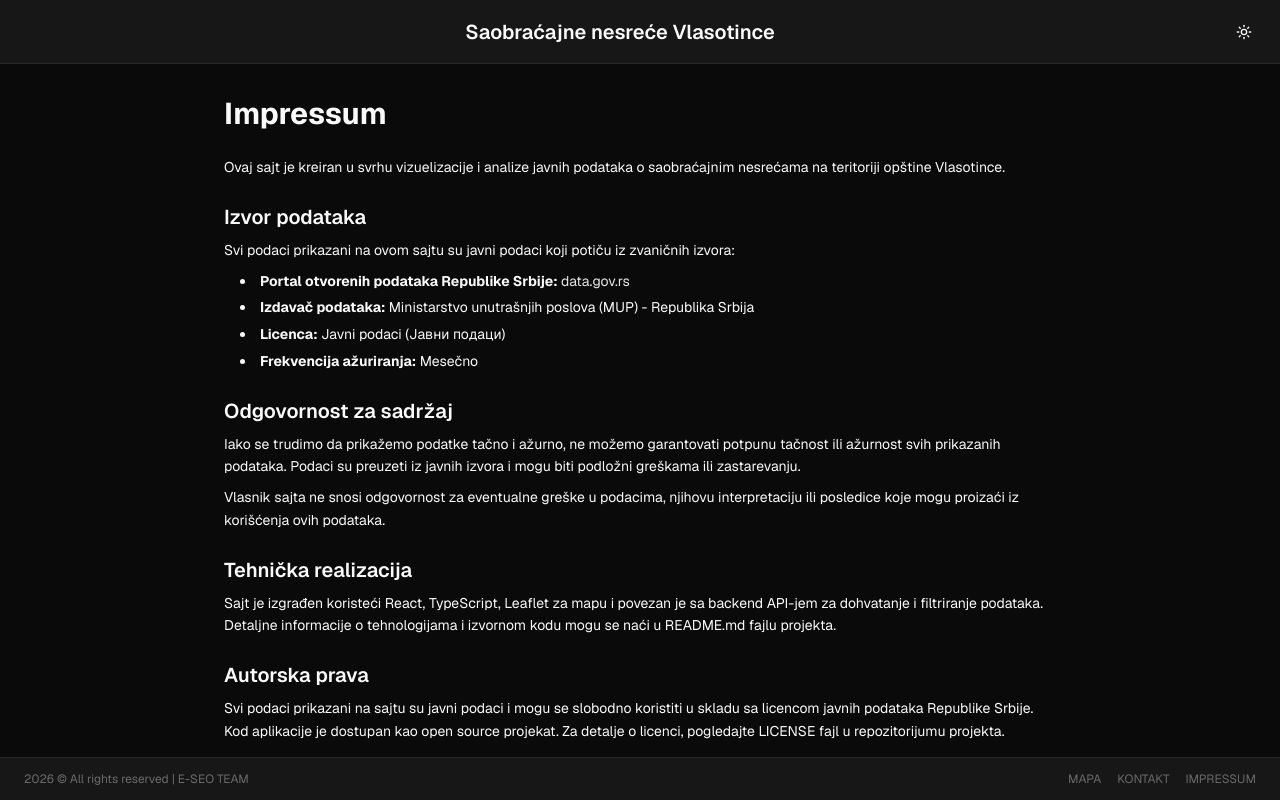
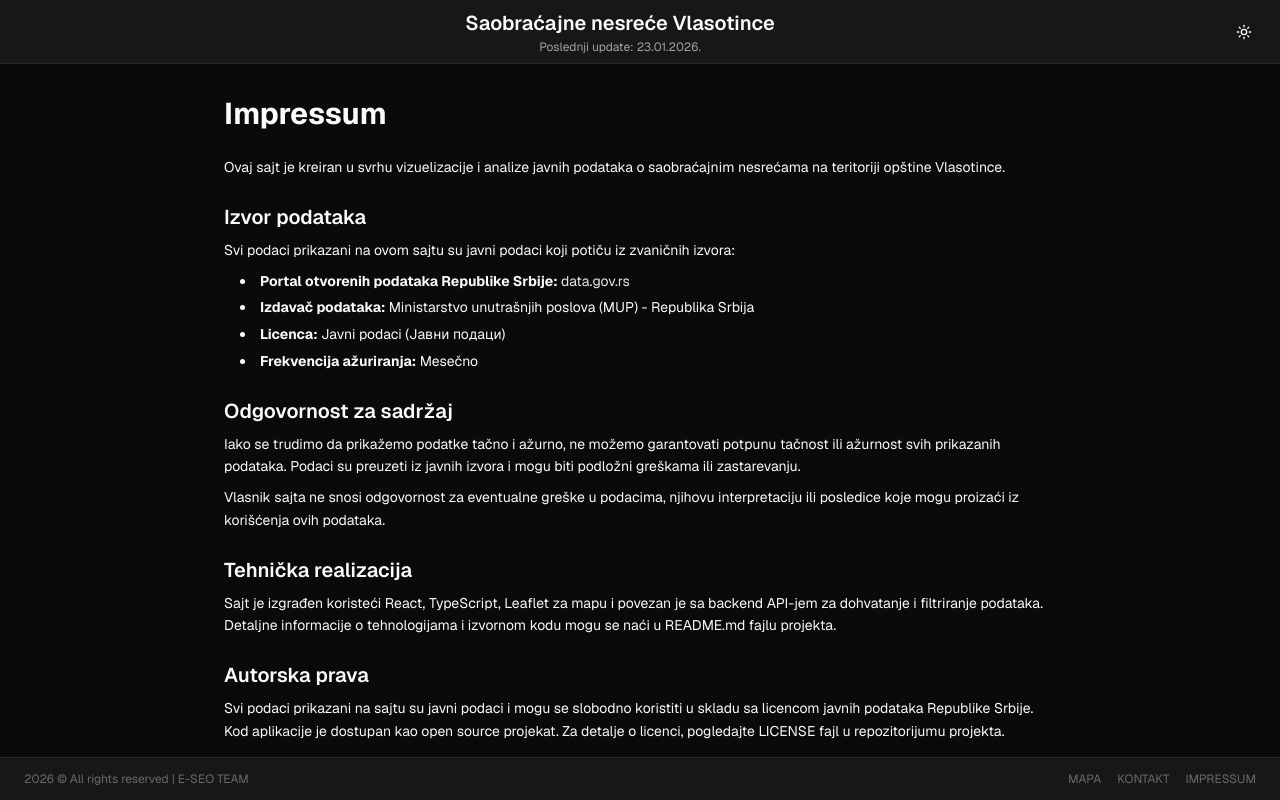
Before and after one commit to A-Cdeveloper/Traffic-Accident-Visualization-Frontend, a React (Vite) app: page /impressum in a window 1280 px wide. Built offline with nearby package versions, Linux system fonts and the light colour scheme; no server answers; a web font is replaced by a local one.

Commit message:
feat(header): add placeholder for last update date bellow main headline

```diff
--- a/src/components/layout/Header.tsx
+++ b/src/components/layout/Header.tsx
@@ -4,9 +4,12 @@ import ThemeSwitch from "./ThemeSwitch";
 const Header = () => {
   return (
     <header data-testid="header" className="w-full h-16 border-b border-border bg-card flex items-center justify-between px-4 shrink-0">
+      <div className="flex flex-col items-center justify-center gap-0 w-full mb-0">
       <h1 className="font-semibold mx-auto" style={{ fontSize: 'clamp(0.875rem, 2vw + 0.5rem, 1.25rem)' }}>
         <Link to="/">Saobraćajne nesreće Vlasotince</Link>
       </h1>
+        <span className="d-block text-[12px] text-muted-foreground">Poslednji update: 23.01.2026.</span>
+      </div>
       <ThemeSwitch />
     </header>
   );
```
